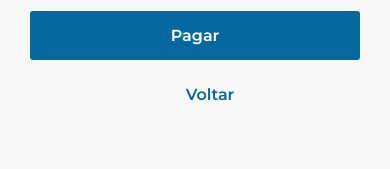
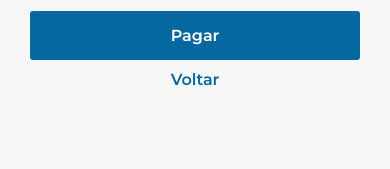
Before and after one commit to luisfelipe-tec/UpBase-Pagamento, a React (Vite) app: page / in a window 390 px wide. Shown: the part 522-691 px from the top of the page. Built offline with nearby package versions, Linux system fonts and the light colour scheme.

Commit message:
responsividade iphone2

```diff
--- a/src/components/pagamento.css
+++ b/src/components/pagamento.css
@@ -67,9 +67,7 @@
     font-family: "Montserrat", sans-serif;
     font-weight: 700;
     font-size: 16px;
-    padding: 15px;
     margin-top: 10px;
-    margin-bottom: 10px;
   }
 
   .navigation-menu {
```
